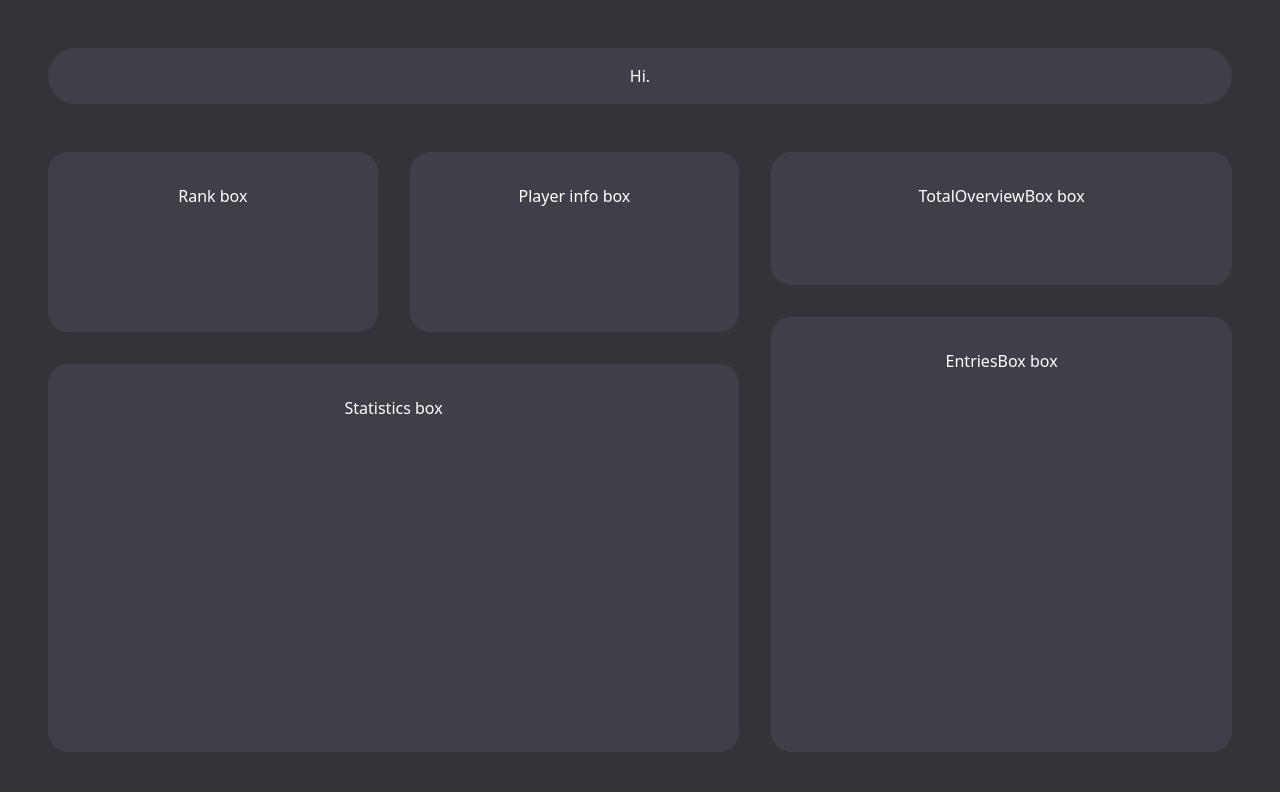
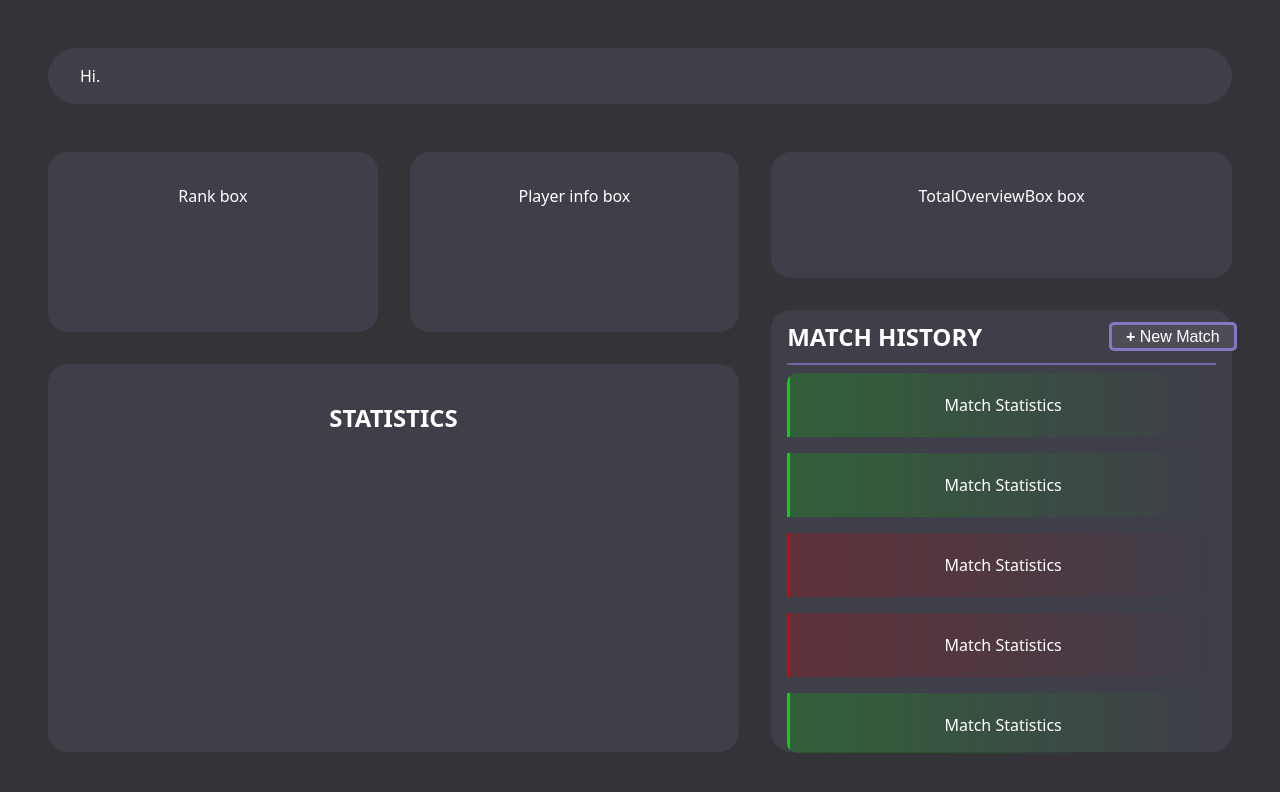
Before and after one commit to Athenr/ui25-coursework, a Svelte app in the folder Project1/ui-project-1/: page / in a window 1280 px wide. Shown: the top 792 px of the page. Built offline with nearby package versions, Linux system fonts and the light colour scheme.

Commit message:
UI Class 1

```diff
--- /dev/null
+++ b/Project1/ui-project-1/src/CreateEntryButton.svelte
@@ -0,0 +1,31 @@
+<script>
+
+</script>
+
+<button class="CreateEntryButton">
+    <b>+</b> New Match
+</button>
+
+<style>
+    .CreateEntryButton {
+        height: 55%;
+        flex: 0 0 8rem;
+        background-color: #4D4D57;
+        color: white;
+        border: 3px solid #8478C5;
+        font-size: 1rem;
+        border-radius: 5px;
+        cursor: pointer;
+        transition: background-color 0.3s ease;
+    }
+
+    .CreateEntryButton:hover {
+        background-color: #666670;
+        border: 3px solid #AA9BFF;
+    }
+
+    .CreateEntryButton:active {
+        background-color: #4D4D57;
+        border: 3px solid #8478C5;
+    }
+</style>
--- a/Project1/ui-project-1/src/EntriesBox.svelte
+++ b/Project1/ui-project-1/src/EntriesBox.svelte
@@ -1,9 +1,25 @@
 <script>
-
+    import WinEntry from './WinEntry.svelte';
+    import LoseEntry from './LoseEntry.svelte';
+    import CreateEntryButton from './CreateEntryButton.svelte';
 </script>
 
 <div class="EntriesBox">
-    <p>EntriesBox box</p>
+    <div class="EntriesHeader">
+        <h2 class="MatchHistoryTitle">MATCH HISTORY</h2>
+        <CreateEntryButton />
+    </div>
+    <div class="EntriesContainer">
+        <WinEntry />
+        <WinEntry />
+        <LoseEntry />
+        <LoseEntry />
+        <WinEntry />
+        <LoseEntry />
+        <WinEntry />
+        <LoseEntry />
+        <WinEntry />
+    </div>
 </div>
 
 
@@ -14,6 +30,37 @@
         color: white;
         text-align: center;
         padding: 1rem;
+        margin-top: 0;
+        padding-top: 0;
         border-radius: 20px;
     }
+
+    .MatchHistoryTitle {
+        flex: 0 0 75%;
+        margin: 0;
+        padding: 0;
+        text-align: left;
+    }
+
+    .EntriesHeader {
+        height: 12.5%;
+        padding: 0;
+        margin: 0;
+        display: flex;
+        flex-direction: row;
+        align-items: center;
+        border-bottom: 2px solid #7066A8;
+    }
+
+    .EntriesContainer {
+        display: flex;
+        flex: 1;
+        max-height: 47.5vh;
+        flex-direction: column;
+        gap: 1rem;
+        height: 100%;
+        overflow-y: auto;
+        margin-top: 0.5rem;
+        border-radius: 10px;
+    }
 </style>
--- /dev/null
+++ b/Project1/ui-project-1/src/LoseEntry.svelte
@@ -0,0 +1,18 @@
+<script>
+
+</script>
+
+<div class="LoseEntry">
+    <p>Match Statistics</p>
+</div>
+
+<style>
+    .LoseEntry {
+        flex: 0 0 25px;
+        background: linear-gradient(to right, rgba(230, 0, 0, .2), rgba(230, 0, 0, 0));
+        color: white;
+        text-align: center;
+        padding: .25rem;
+        border-left: 3px solid rgba(230, 0, 0, .9);
+    }
+</style>
--- a/Project1/ui-project-1/src/StatisticsBox.svelte
+++ b/Project1/ui-project-1/src/StatisticsBox.svelte
@@ -3,7 +3,8 @@
 </script>
 
 <div class="StatisticsBox">
-    <p>Statistics box</p>
+    <h2>STATISTICS</h2>
+
 </div>
 
 
@@ -15,5 +16,7 @@
         text-align: center;
         padding: 1rem;
         border-radius: 20px;
+        display: flex;
+        flex-direction: column;
     }
 </style>
--- a/Project1/ui-project-1/src/TopBar.svelte
+++ b/Project1/ui-project-1/src/TopBar.svelte
@@ -11,7 +11,10 @@
         background-color: #3F3F49;
         color: white;
         text-align: center;
-        padding: 0;
+        padding: 0rem 2rem;
         border-radius: 50px;
+        display: flex;
+        align-items: center;
+        justify-content: left;
     }
 </style>
--- /dev/null
+++ b/Project1/ui-project-1/src/WinEntry.svelte
@@ -0,0 +1,18 @@
+<script>
+
+</script>
+
+<div class="WinEntry">
+    <p>Match Statistics</p>
+</div>
+
+<style>
+    .WinEntry {
+        flex: 0 0 25px;
+        background: linear-gradient(to right, rgba(0, 230, 0, .2), rgba(0, 230, 0, 0));
+        color: white;
+        text-align: center;
+        padding: .25rem;
+        border-left: 3px solid rgba(0, 230, 0, .9);
+    }
+</style>
```
Also changed, not shown: Project1/ui-project-1/src/NewEntryEditor.svelte (added, +14 -0 lines).
